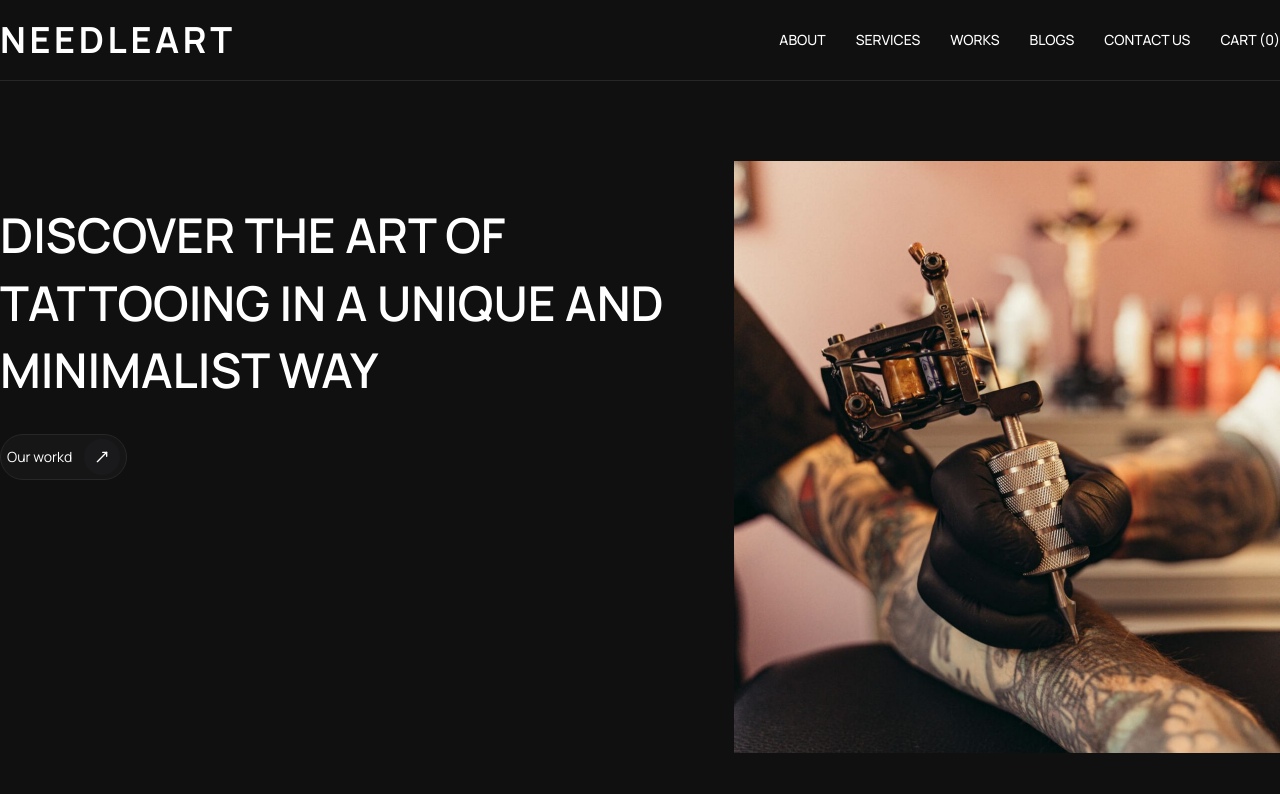
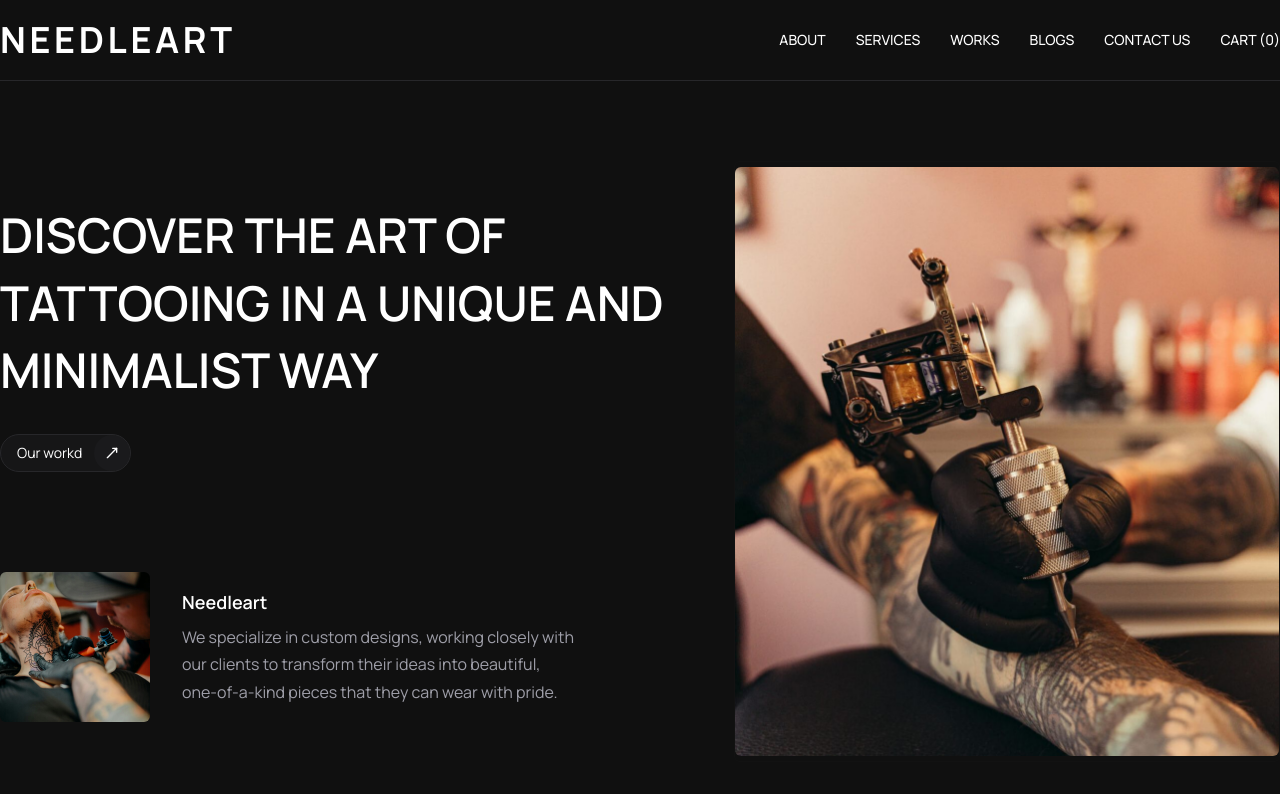
Before and after one commit to Ayoubhj866/needleart, a React (Vite) app: page / in a window 1280 px wide. Shown: the top 794 px of the page. Built offline with nearby package versions, Linux system fonts and the light colour scheme.

Commit message:
finishing the hero page design

```diff
--- a/src/components/hero/hero.jsx
+++ b/src/components/hero/hero.jsx
@@ -1,32 +1,43 @@
 import { Button } from "@/components/ui/button";
 import hero_image from "@/assets/hero-assets/image-1.png";
+import hero_image2 from "@/assets/hero-assets/image-2.png";
 import { LinkIcon, MoveUpRight } from "lucide-react";
 
 const Hero = () => {
     return (
-        <section className="w-full py-[80px]">
-            <div className="grid grid-cols-1 md:grid-cols-[1fr_546px] max-w-7xl mx-auto justify-center">
+        <section className="w-full py-[60px] px-4 xl:px-0 lg:py-[80px]">
+            <div className="grid grid-cols-1 lg:grid-cols-[1fr_546px] gap-y-10 max-w-7xl mx-auto justify-center">
                 {/* cta */}
-                <div className="py-10 flex flex-col gap-y-[60px] max-w-[750px] pr-12">
-                    <div className="flex flex-col gap-y-[30px]">
-                        <h1 className="text-5xl leading-[141%] font-semibold text-foreground">
+                <div className="lg:py-10 flex flex-col gap-y-10 lg:gap-y-[100px] max-lg:mx-auto max-w-[750px] lg:pr-12">
+                    <div className="flex flex-col max-lg:mx-auto gap-y-[30px]">
+                        <h1 className="text-5xl max-lg:text-center max-md:text-3xl leading-[141%] font-semibold text-foreground">
                             DISCOVER THE ART OF TATTOOING IN A UNIQUE AND MINIMALIST WAY</h1>
-                        <div>
-                            <span className="bg-muted/30 group p-1 border border-muted px-1.5 hover:border-orange-400 cursor-pointer duration-200 hover:text-orange-400 transition-colors rounded-full  items-center gap-x-1 inline-flex text-sm">
+                        <span className="max-lg:text-center">
+                            <span className="bg-muted/30 group border border-muted pl-4 hover:border-orange-400 cursor-pointer duration-200 hover:text-orange-400 transition-colors rounded-full  items-center gap-x-1 inline-flex text-sm">
                                 Our workd
-                                <Button size="icon" className="ml-2 rounded-full bg-muted/30 text-foreground hover:bg-muted/30 hover:text-foreground group-hover:bg-border-400 group-hover:text-orange-400">
+                                <Button size="icon" className="ml-2 rounded-full bg-muted/30 text-foreground hover:bg-muted/30 hover:text-foreground group-hover:bg-border-400 group-hover:bg-orange-500">
                                     <MoveUpRight />
                                 </Button>
                             </span>
+                        </span>
+                    </div>
+
+                    <div className="max-lg:hidden gap-8 max-w-xl items-center grid grid-cols-[auto_1fr]">
+                        <div className="flex h-[150px] w-[150px]">
+                            <img src={hero_image2} className="rounded-sm object-cover" alt="hero image" />
                         </div>
-                    </div>
-                    <div>
+                        <div className="space-y-2">
+                            <h3 className="text-lg font-semibold">Needleart</h3>
+                            <p className="text-muted-foreground font-normal text-base leading-[170%]">
+                                We specialize in custom designs, working closely with our clients to transform their ideas into beautiful, one-of-a-kind pieces that they can wear with pride.
+                            </p>
+                        </div>
                     </div>
                 </div>
 
                 {/* image */}
-                <div className="max-w-[546px]">
-                    <img src={hero_image} height="592" width="546" className="" alt="hero image" />
+                <div className="max-w-sm flex items-center mx-auto rounded-sm justify-center text-center border border-muted/10 sm:max-w-[546px]">
+                    <img src={hero_image} className="rounded-sm mx-auto" alt="hero image" />
                 </div>
             </div>
         </section >
```
Also changed, not shown: src/assets/hero-assets/image-2.png (added).
